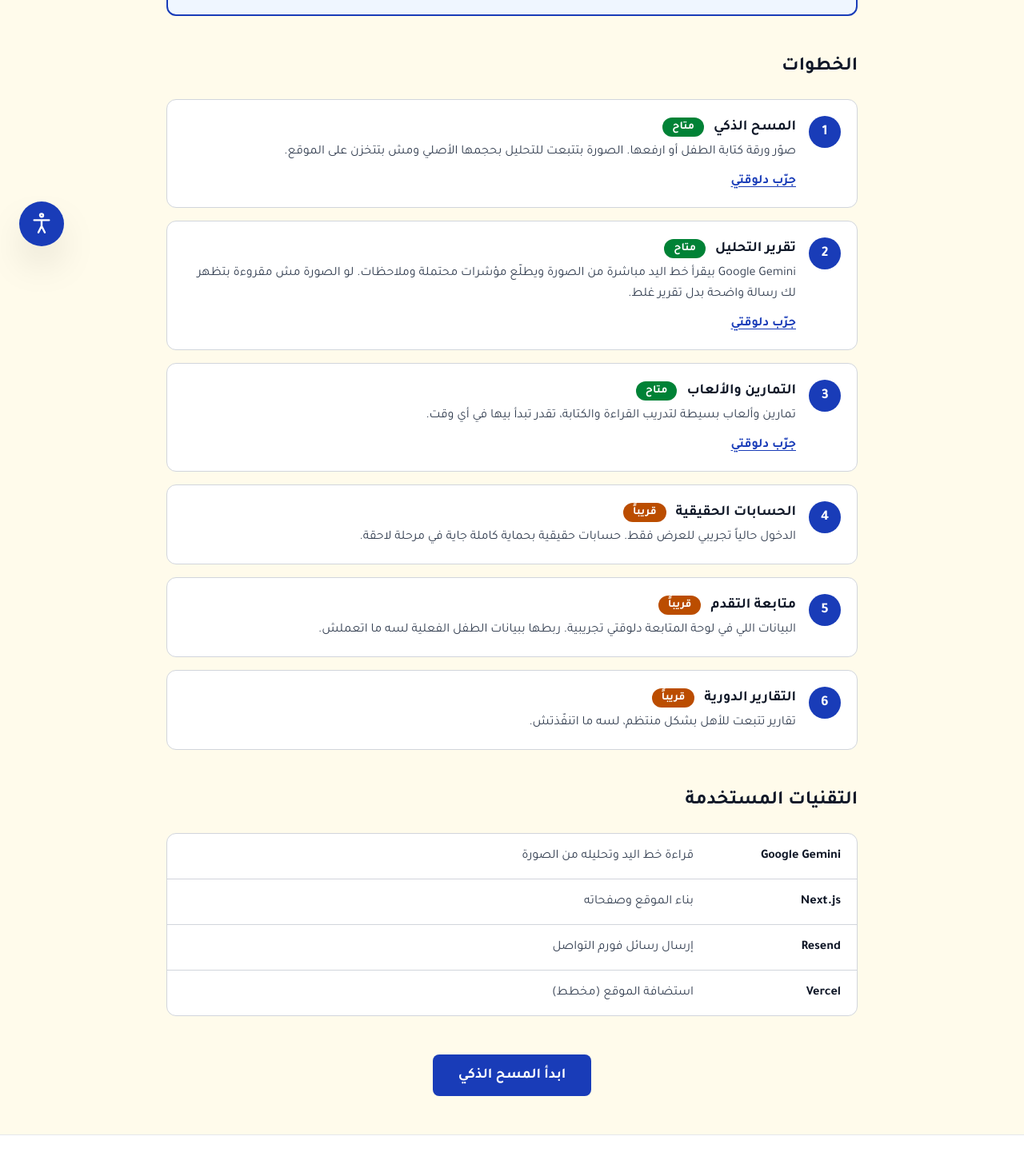
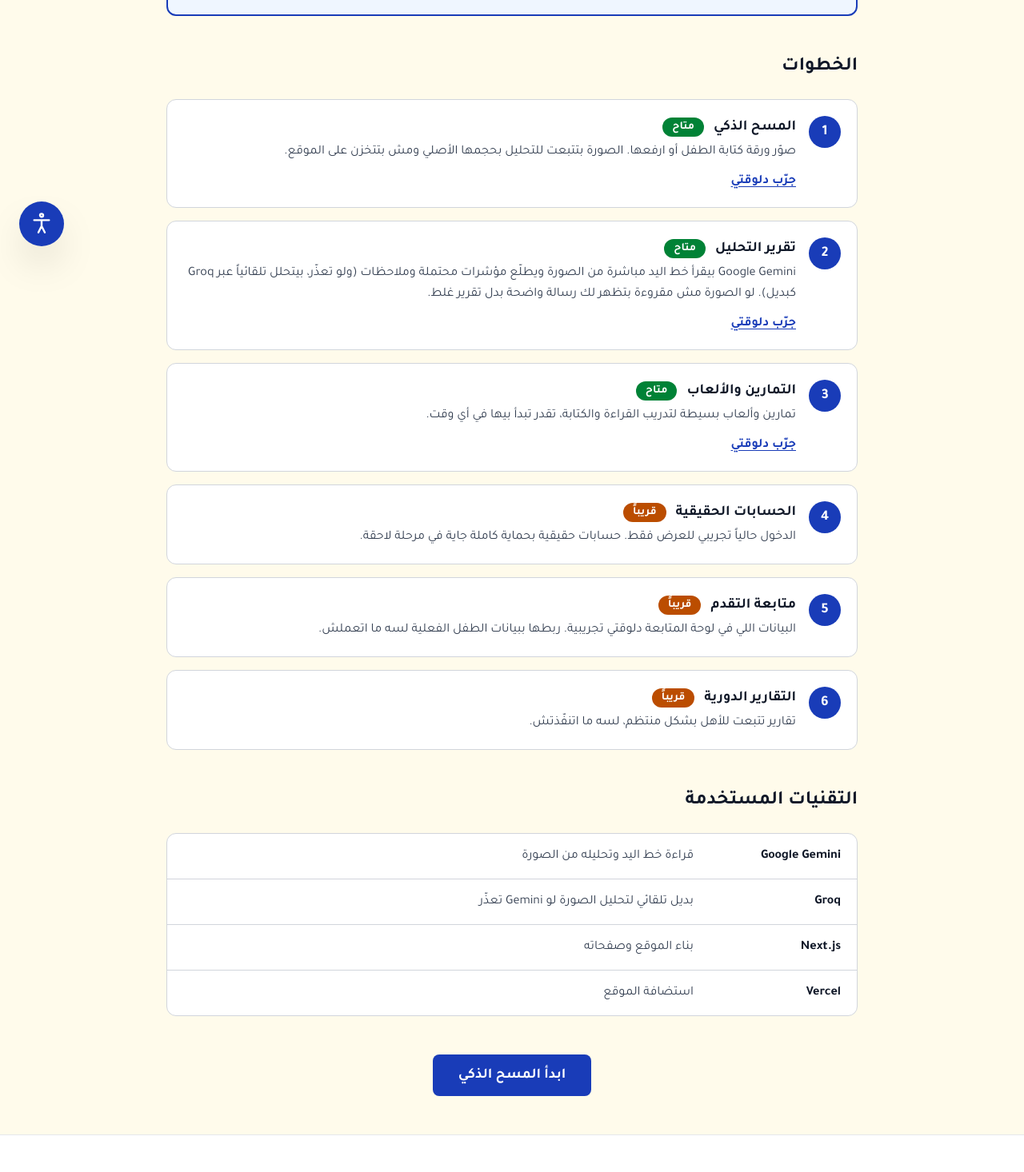
Before and after one commit to ragaddenge/taysir-ai, a Next.js app: page /how-it-works in a window 1280 px wide. Shown: the part 468-1934 px from the top of the page at 80% size. Built offline with nearby package versions, Linux system fonts and the light colour scheme.

Commit message:
update how-it-works tech list

```diff
--- a/app/how-it-works/page.tsx
+++ b/app/how-it-works/page.tsx
@@ -21,7 +21,7 @@ const steps: Step[] = [
   {
     title: 'تقرير التحليل',
     description:
-      'Google Gemini بيقرأ خط اليد مباشرة من الصورة ويطلّع مؤشرات محتملة وملاحظات. لو الصورة مش مقروءة بتظهر لك رسالة واضحة بدل تقرير غلط.',
+      'Google Gemini بيقرأ خط اليد مباشرة من الصورة ويطلّع مؤشرات محتملة وملاحظات (ولو تعذّر، بيتحلل تلقائياً عبر Groq كبديل). لو الصورة مش مقروءة بتظهر لك رسالة واضحة بدل تقرير غلط.',
     status: 'available',
     href: '/scanner',
   },
@@ -57,16 +57,16 @@ const technologies = [
     role: 'قراءة خط اليد وتحليله من الصورة',
   },
   {
+    name: 'Groq',
+    role: 'بديل تلقائي لتحليل الصورة لو Gemini تعذّر',
+  },
+  {
     name: 'Next.js',
     role: 'بناء الموقع وصفحاته',
   },
   {
-    name: 'Resend',
-    role: 'إرسال رسائل فورم التواصل',
-  },
-  {
     name: 'Vercel',
-    role: 'استضافة الموقع (مخطط)',
+    role: 'استضافة الموقع',
   },
 ];
 
@@ -108,8 +108,9 @@ export default function HowItWorksPage() {
         </h2>
         <ul className="list-disc space-y-2 pr-5 leading-relaxed text-gray-800 dark:text-gray-200">
           <li>
-            صورة الكتابة بتتبعت لخدمة Google Gemini عشان تتحلل (ولو تعذّرت، بتتبعت تلقائياً لخدمة Groq كبديل). الموقع نفسه مش بيخزّن الصورة. ما ترفعش صور
-            فيها اسم الطفل أو بيانات تعريفية.
+            صورة الكتابة بتتبعت لخدمة Google Gemini عشان تتحلل (ولو تعذّرت،
+            بتتبعت تلقائياً لخدمة Groq كبديل). الموقع نفسه مش بيخزّن الصورة. ما
+            ترفعش صور فيها اسم الطفل أو بيانات تعريفية.
           </li>
           <li>
             النتيجة أولية وتعليمية، وليست تشخيصاً طبياً أو تربوياً. لو عندك قلق
@@ -184,7 +185,6 @@ export default function HowItWorksPage() {
       </section>
 
       <div className="text-center">
-
         <Link
           href="/scanner"
           className="inline-block rounded-lg bg-blue-800 px-8 py-3 text-lg font-bold text-white hover:bg-blue-900 focus-visible:outline focus-visible:outline-2 focus-visible:outline-offset-2 focus-visible:outline-blue-800 dark:bg-blue-300 dark:text-blue-950 dark:hover:bg-blue-200 dark:focus-visible:outline-blue-300"
```
